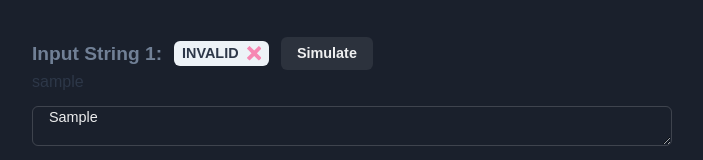
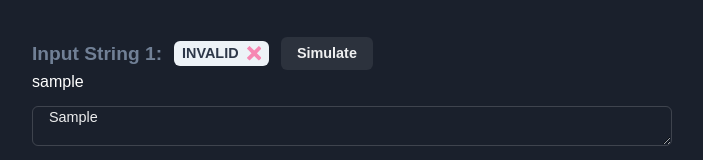
Before and after one commit to stiffmeister923/DFA-Simulator, a Next.js app: page / in a window 1280 px wide. Both pictures are taken after typing "Sample" into the empty fields and a click on the button "Validate". Shown: the part 515-675 px from the top of the page, without its empty margins (288-991 px from the left). Built offline with nearby package versions, Linux system fonts and the light colour scheme.

Commit message:
Update LeftBox.js

```diff
--- a/components/components/LeftBox.js
+++ b/components/components/LeftBox.js
@@ -39,7 +39,7 @@ const LeftBox = ({
               data.map((result, index) => (
                 <Box key={index}>
                   <Flex align="center">
-                    <Heading>Input String {index + 1}:</Heading>
+                    <Heading >Input String {index + 1}:</Heading>
                     <Flex align="center">
                       <Button
                         variant="data"
@@ -71,7 +71,7 @@ const LeftBox = ({
                       </Button>
                     </Flex>
                   </Flex>
-                  <Text>{result.input}</Text>
+                  <Text color="white">{result.input}</Text>
                 </Box>
               ))}
             <Input
```
